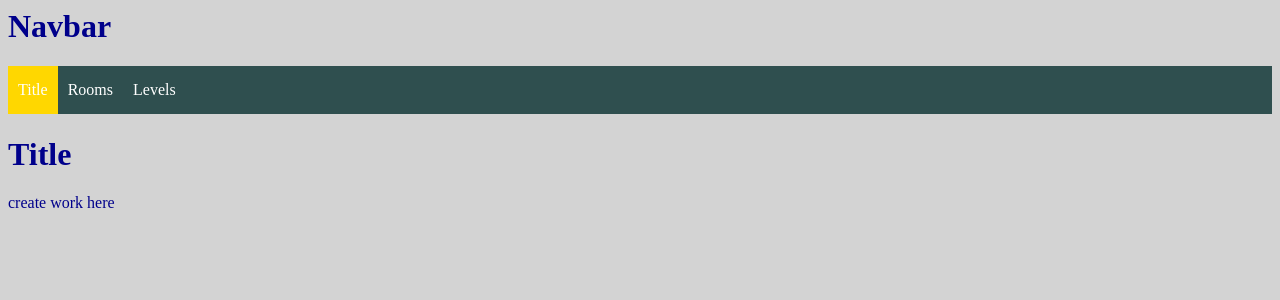
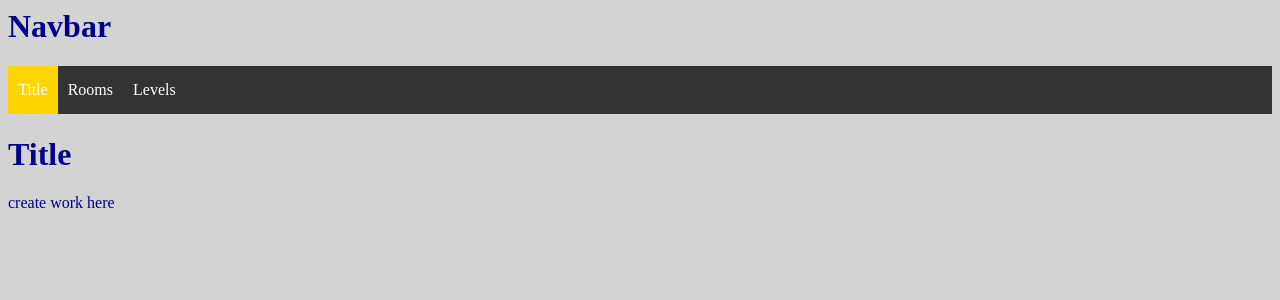
Before and after one commit to LeoKnox/dungeon_flask, a Flask app: page / in a window 1280 px wide. Shown: the top 300 px of the page. Run offline with Flask 2, Linux system fonts and the light colour scheme.

Commit message:
Add files via upload

```diff
--- a/application/static/css/layout.css
+++ b/application/static/css/layout.css
@@ -8,7 +8,7 @@ ul {
     margin: 0;
     padding: 0;
     overflow: hidden;
-    background-color: darkslategray;
+    background-color: #333333;
 }
 
 li {
```
